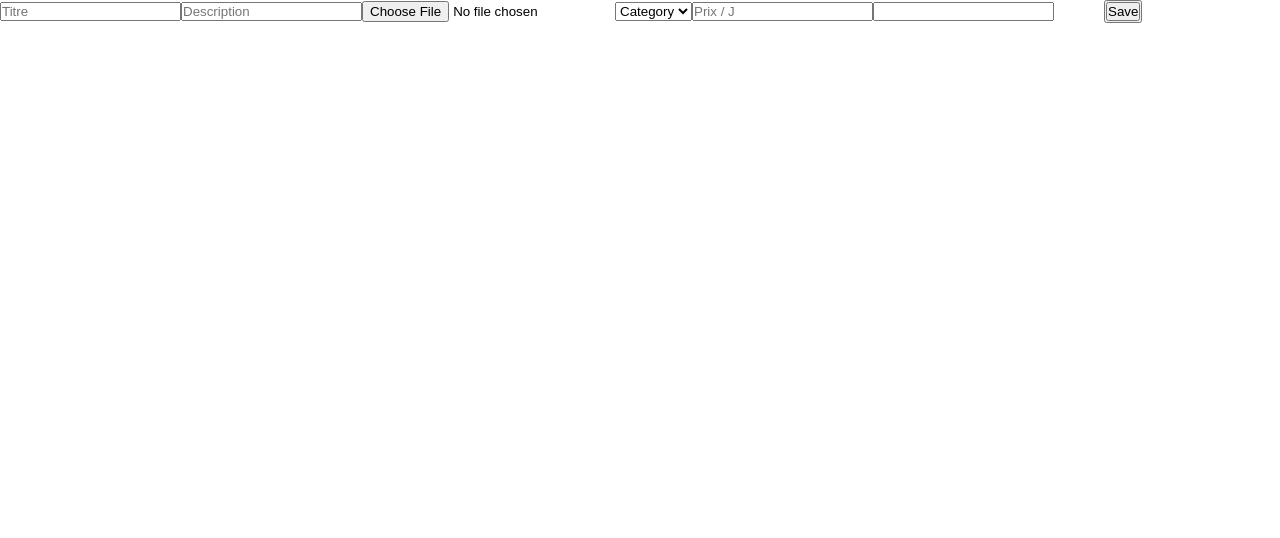
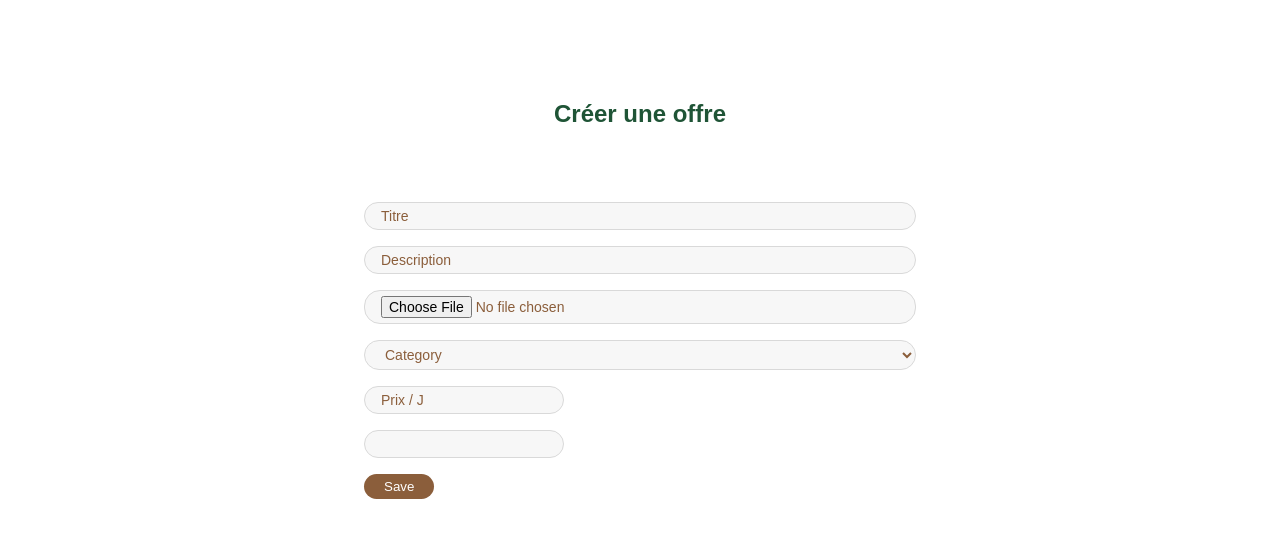
Before and after one commit to Nicolas-Montard/Jardinous, a React (Create React App) app in the folder frontend/: page /admin/create in a window 1280 px wide. Shown: the top 538 px of the page. Built offline with nearby package versions, Linux system fonts and the light colour scheme.

Commit message:
Formulaire de création d'offre

```diff
--- a/frontend/src/App.css
+++ b/frontend/src/App.css
@@ -28,6 +28,12 @@ body {
 
 h1{
   font-size: 1.5rem;
+}
+.bold{
+  font-weight: bold;
+}
+.green{
+  color: #1F5436;
 }
 h2{
   font-size: 1.375rem;
@@ -64,4 +70,16 @@ p{
   padding: 5px 20px 5px 20px;
   border-radius: 15px;
   border: none;
+  width: fit-content;
 }
+
+.input {
+  padding: 0.313rem 1rem;
+  border: solid 0.031rem #D9D9D9;
+  font-size: .875rem;
+  color: #8B5E3B;
+  border-radius: 1rem;
+}
+.input::placeholder {
+  color: #8B5E3B;
+}
--- a/frontend/src/components/FormCreateOffre.js
+++ b/frontend/src/components/FormCreateOffre.js
@@ -1,19 +1,18 @@
 import React from 'react';
+import '../css/Form.css';
 
 function FormCreateOffre() {
     return (
         <form action="" method="POST" className="create-offre">
-            <input type="text" name="title" id="title" placeholder="Titre" required />
-            <input type="text" name="description" id="description" placeholder="Description" required />
-            <input type="file" name="pictureFile" id="pictureFile" placeholder="Importer une image" required />
-            <select name="category" id="category" required>
+            <input className="bg-grey input" type="text" name="title" id="title" placeholder="Titre" required />
+            <input className="bg-grey input" type="text" name="description" id="description" placeholder="Description" required />
+            <input className="bg-grey input" type="file" name="pictureFile" id="pictureFile" placeholder="Importer une image" required />
+            <select className="bg-grey input" name="category" id="category" required>
                 <option value="">Category</option>
             </select>
-            <input type="text" name="priceByDay" id="priceByDay" placeholder="Prix / J" required />
-            <input type="number" name="stock" id="stock" required />
-            <button>
-                <input type="submit" value="Save"/>
-            </button>
+            <input className="bg-grey input small" type="text" name="priceByDay" id="priceByDay" placeholder="Prix / J" required />
+            <input className="bg-grey input small" type="number" name="stock" id="stock" required />
+            <input className="btn-brown" type="submit" value="Save"/>
         </form>
     )
 }
--- /dev/null
+++ b/frontend/src/css/Form.css
@@ -0,0 +1,23 @@
+form {
+    display: flex;
+    flex-direction: column;
+    width: 37.5rem;
+    align-items: stretch;
+    padding: 1.5rem;
+}
+
+form > input, select, button {
+    margin-bottom: 1rem;
+}
+.small {
+    width: 12.5rem;
+}
+.form-wrapper{
+    margin-top: 6.25rem;
+    display: flex;
+    flex-direction: column;
+    align-items: center;
+}
+.form-wrapper > h1, form{
+    margin-bottom: 3.125rem;
+}
--- /dev/null
+++ b/frontend/src/elements/CreateOffre.js
@@ -0,0 +1,14 @@
+import React from "react";
+import FormCreateOffre from "../components/FormCreateOffre";
+import '../css/Form.css';
+
+function CreateOffer() {
+    return (
+        <div className="form-wrapper">
+            <h1 className="bold green">Créer une offre</h1>
+            <FormCreateOffre/>
+        </div>
+    );
+}
+
+export default CreateOffer;
--- a/frontend/src/index.js
+++ b/frontend/src/index.js
@@ -3,7 +3,7 @@ import ReactDOM from 'react-dom/client';
 import './index.css';
 import App from './App';
 import {BrowserRouter, Route, Routes} from "react-router";
-import FormCreateOffre from "./components/FormCreateOffre";
+import CreateOffer from "./elements/CreateOffre";
 
 const root = ReactDOM.createRoot(document.getElementById('root'));
 root.render(
@@ -11,7 +11,7 @@ root.render(
         <React.StrictMode>
             <Routes>
                 <Route path="/" element={<App />} />
-                <Route path="/admin/create" element={<FormCreateOffre/>}/>
+                <Route path="/admin/create" element={<CreateOffer/>}/>
             </Routes>
         </React.StrictMode>
     </BrowserRouter>
```
